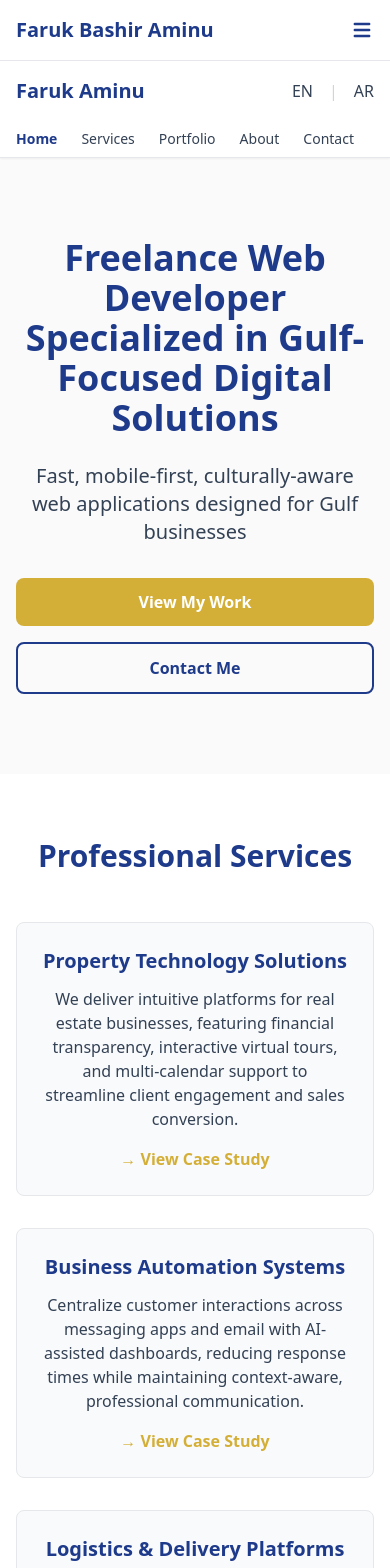
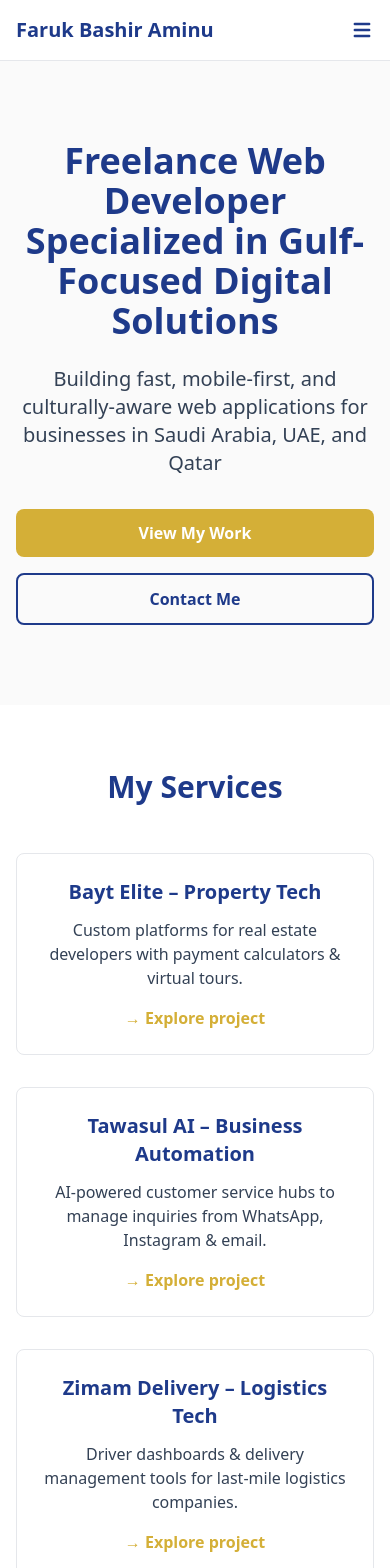
Before and after one commit to fazetdev/fazet.dev, a Next.js app: page /ar in a window 390 px wide. Shown: the top 1568 px of the page. Built offline with nearby package versions, Linux system fonts and the light colour scheme; what tailwindcss-rtl would draw is missing.

Commit message:
fix: complete responsive header solution - all duplicate headers removed

```diff
--- a/app/[locale]/page.js
+++ b/app/[locale]/page.js
@@ -7,89 +7,75 @@ export default function Home({ params }) {
     en: {
       hero: {
         title: "Freelance Web Developer Specialized in Gulf-Focused Digital Solutions",
-        subtitle: "Fast, mobile-first, culturally-aware web applications designed for Gulf businesses",
+        subtitle: "Building fast, mobile-first, and culturally-aware web applications for businesses in Saudi Arabia, UAE, and Qatar",
         viewWork: "View My Work",
         contactMe: "Contact Me"
       },
       services: {
-        title: "Professional Services",
+        title: "My Services",
         items: [
           {
-            title: "Property Technology Solutions",
-            description: "We deliver intuitive platforms for real estate businesses, featuring financial transparency, interactive virtual tours, and multi-calendar support to streamline client engagement and sales conversion.",
-            link: "#property-tech-case",
-            linkText: "View Case Study"
+            title: "Bayt Elite – Property Tech",
+            description: "Custom platforms for real estate developers with payment calculators & virtual tours.",
+            link: "#bayt-elite-case-study",
+            linkText: "Explore project"
           },
           {
-            title: "Business Automation Systems",
-            description: "Centralize customer interactions across messaging apps and email with AI-assisted dashboards, reducing response times while maintaining context-aware, professional communication.",
-            link: "#business-automation-case",
-            linkText: "View Case Study"
+            title: "Tawasul AI – Business Automation",
+            description: "AI-powered customer service hubs to manage inquiries from WhatsApp, Instagram & email.",
+            link: "#tawasul-ai-case-study",
+            linkText: "Explore project"
           },
           {
-            title: "Logistics & Delivery Platforms",
-            description: "Optimize last-mile operations with driver-focused dashboards, real-time tracking, offline capabilities, and analytics, improving efficiency and minimizing operational errors.",
-            link: "#logistics-case",
-            linkText: "View Case Study"
+            title: "Zimam Delivery – Logistics Tech",
+            description: "Driver dashboards & delivery management tools for last-mile logistics companies.",
+            link: "#zimam-delivery-case-study",
+            linkText: "Explore project"
           },
           {
-            title: "Operational Dashboards",
-            description: "Empower service businesses with data-driven dashboards for scheduling, payments, client tracking, and multilingual support—allowing managers to make informed decisions quickly and confidently.",
-            link: "#dashboard-case",
-            linkText: "View Case Study"
+            title: "Al-Multaqa – Business Dashboards",
+            description: "Custom admin dashboards for salons, clinics, and service businesses to manage operations.",
+            link: "#al-multaqa-case-study",
+            linkText: "Explore project"
           }
         ]
-      },
-      nav: {
-        home: "Home",
-        services: "Services",
-        portfolio: "Portfolio",
-        about: "About",
-        contact: "Contact"
       }
     },
     ar: {
       hero: {
         title: "مطور ويب مستقل متخصص في الحلول الرقمية الموجهة للخليج",
-        subtitle: "تطبيقات ويب سريعة وملائمة للجوال، مصممة خصيصًا لشركات الخليج",
+        subtitle: "نبني تطبيقات ويب سريعة وملائمة للجوال ومراعية للثقافة للشركات في السعودية والإمارات وقطر",
         viewWork: "شاهد أعمالي",
         contactMe: "اتصل بي"
       },
       services: {
-        title: "خدمات احترافية",
+        title: "خدماتي",
         items: [
           {
-            title: "حلول تقنية العقارات",
-            description: "نوفر منصات سهلة الاستخدام لشركات العقارات، مع شفافية مالية كاملة، جولات افتراضية تفاعلية، ودعم متعدد للتقويمات لتسهيل التعامل مع العملاء وزيادة المبيعات.",
-            link: "#property-tech-case",
-            linkText: "عرض دراسة الحالة"
+            title: "بيت إيليت – تقنية العقارات",
+            description: "منصات مخصصة لمطوري العقارات مع حاسبات الدفع والجولات الافتراضية.",
+            link: "#bayt-elite-case-study",
+            linkText: "عرض دراسة حالة بيت إيليت"
           },
           {
-            title: "أنظمة أتمتة الأعمال",
-            description: "جمع كل تفاعلات العملاء من تطبيقات المراسلة والبريد الإلكتروني في لوحة واحدة مدعومة بالذكاء الاصطناعي، لتقليل وقت الاستجابة مع الحفاظ على التواصل الاحترافي والسياقي.",
-            link: "#business-automation-case",
-            linkText: "عرض دراسة الحالة"
+            title: "تواصل AI – أتمتة الأعمال",
+            description: "مراكز خدمة عملاء مدعومة بالذكاء الاصطناعي لإدارة الاستفسارات من واتساب وإنستغرام والبريد الإلكتروني.",
+            link: "#tawasul-ai-case-study",
+            linkText: "عرض دراسة حالة تواصل AI"
           },
           {
-            title: "منصات الخدمات اللوجستية والتوصيل",
-            description: "تحسين عمليات الميل الأخير عبر لوحات تحكم موجهة للسائقين، تتبع لحظي، دعم العمل دون اتصال، وتحليلات دقيقة لتقليل الأخطاء وزيادة الكفاءة.",
-            link: "#logistics-case",
-            linkText: "عرض دراسة الحالة"
+            title: "زِمَام دليفري – تقنية الخدمات اللوجستية",
+            description: "لوحات تحكم السائقين وأدوات إدارة التوصيل لشركات الخدمات اللوجستية من الميل الأخير.",
+            link: "#zimam-delivery-case-study",
+            linkText: "عرض دراسة حالة زِمَام دليفري"
           },
           {
-            title: "لوحات التحكم التشغيلية",
-            description: "تمكين الأعمال الخدمية بلوحات تحكم قائمة على البيانات للجدولة، المدفوعات، تتبع العملاء، ودعم متعدد اللغات، مما يتيح للمديرين اتخاذ قرارات سريعة وواعية.",
-            link: "#dashboard-case",
-            linkText: "عرض دراسة الحالة"
+            title: "الملتقى – لوحات تحكم الأعمال",
+            description: "لوحات تحكم إدارية مخصصة لصالونات وعيادات وأعمال الخدمات لإدارة العمليات.",
+            link: "#al-multaqa-case-study",
+            linkText: "عرض دراسة حالة الملتقى"
           }
         ]
-      },
-      nav: {
-        home: "الرئيسية",
-        services: "الخدمات",
-        portfolio: "الأعمال",
-        about: "عني",
-        contact: "اتصل"
       }
     }
   };
@@ -97,45 +83,15 @@ export default function Home({ params }) {
   const t = content[locale] || content.en;
 
   return (
-    <div className="min-h-screen bg-background">
-      {/* Header */}
-      <header className="bg-white shadow-sm border-b border-gray-200">
-        <div className="max-w-7xl mx-auto px-4 py-4 flex justify-between items-center">
-          <Link href={`/${locale}`} className="text-xl font-bold text-primary">Faruk Aminu</Link>
-          <div className="flex space-x-4 rtl:space-x-reverse">
-            <Link href="/en" className="text-text hover:text-primary">EN</Link>
-            <span className="text-gray-300">|</span>
-            <Link href="/ar" className="text-text hover:text-primary">AR</Link>
-          </div>
-        </div>
-        <nav className="max-w-7xl mx-auto px-4 py-2 flex space-x-6 rtl:space-x-reverse text-sm">
-          <Link href={`/${locale}`} className="text-primary font-semibold">{t.nav.home}</Link>
-          <Link href={`/${locale}/services`} className="text-text hover:text-primary">{t.nav.services}</Link>
-          <Link href={`/${locale}/portfolio`} className="text-text hover:text-primary">{t.nav.portfolio}</Link>
-          <Link href={`/${locale}/about`} className="text-text hover:text-primary">{t.nav.about}</Link>
-          <Link href={`/${locale}/contact`} className="text-text hover:text-primary">{t.nav.contact}</Link>
-        </nav>
-      </header>
-
+    <div className="min-h-screen bg-background" dir={locale === 'ar' ? 'rtl' : 'ltr'}>
       {/* Hero */}
       <section className="py-20 px-4 text-center">
         <div className="max-w-4xl mx-auto">
           <h1 className="text-4xl md:text-6xl font-bold text-primary mb-6">{t.hero.title}</h1>
           <p className="text-xl md:text-2xl text-text mb-8 max-w-3xl mx-auto">{t.hero.subtitle}</p>
           <div className="flex flex-col sm:flex-row gap-4 justify-center">
-            <Link
-              href={`/${locale}/portfolio`}
-              prefetch={true}
-              className="bg-accent text-white px-8 py-3 rounded-lg font-semibold hover:bg-yellow-600 transition-colors"
-            >
-              {t.hero.viewWork}
-            </Link>
-            <Link
-              href={`/${locale}/contact`}
-              className="border-2 border-primary text-primary px-8 py-3 rounded-lg font-semibold hover:bg-primary hover:text-white transition-colors"
-            >
-              {t.hero.contactMe}
-            </Link>
+            <Link href={`/${locale}/portfolio`} className="bg-accent text-white px-8 py-3 rounded-lg font-semibold hover:bg-yellow-600 transition-colors">{t.hero.viewWork}</Link>
+            <Link href={`/${locale}/contact`} className="border-2 border-primary text-primary px-8 py-3 rounded-lg font-semibold hover:bg-primary hover:text-white transition-colors">{t.hero.contactMe}</Link>
           </div>
         </div>
       </section>
@@ -145,16 +101,11 @@ export default function Home({ params }) {
         <div className="max-w-6xl mx-auto">
           <h2 className="text-3xl md:text-4xl font-bold text-primary text-center mb-12">{t.services.title}</h2>
           <div className="grid md:grid-cols-2 gap-8">
-            {t.services.items.map((service, index) => (
-              <div key={index} className="text-center p-6 border border-gray-200 rounded-lg hover:shadow-lg transition-shadow bg-gray-50">
+            {t.services.items.map((service, i) => (
+              <div key={i} className="text-center p-6 border border-gray-200 rounded-lg hover:shadow-lg transition-shadow">
                 <h3 className="text-xl font-bold text-primary mb-3">{service.title}</h3>
                 <p className="text-text mb-4">{service.description}</p>
-                <Link
-                  href={service.link}
-                  className="text-accent font-semibold hover:underline inline-flex items-center"
-                >
-                  → {service.linkText}
-                </Link>
+                <Link href={service.link} className="text-accent font-semibold hover:underline inline-flex items-center">→ {service.linkText}</Link>
               </div>
             ))}
           </div>
--- a/app/page.js
+++ /dev/null
@@ -1,116 +0,0 @@
-import Link from 'next/link';
-
-export default function Home({ params }) {
-  const locale = params?.slug?.[0] || 'en';
-
-  const content = {
-    en: {
-      hero: {
-        title: "Freelance Web Developer Specialized in Gulf-Focused Digital Solutions",
-        subtitle: "Building fast, mobile-first, and culturally-aware web applications for businesses in Saudi Arabia, UAE, and Qatar",
-        viewWork: "View My Work",
-        contactMe: "Contact Me"
-      },
-      services: {
-        title: "My Services",
-        items: [
-          {
-            title: "Bayt Elite – Property Tech",
-            description: "Custom platforms for real estate developers with payment calculators & virtual tours.",
-            link: "#bayt-elite-case-study",
-            linkText: "Explore project"
-          },
-          {
-            title: "Tawasul AI – Business Automation",
-            description: "AI-powered customer service hubs to manage inquiries from WhatsApp, Instagram & email.",
-            link: "#tawasul-ai-case-study",
-            linkText: "Explore project"
-          },
-          {
-            title: "Zimam Delivery – Logistics Tech",
-            description: "Driver dashboards & delivery management tools for last-mile logistics companies.",
-            link: "#zimam-delivery-case-study",
-            linkText: "Explore project"
-          },
-          {
-            title: "Al-Multaqa – Business Dashboards",
-            description: "Custom admin dashboards for salons, clinics, and service businesses to manage operations.",
-            link: "#al-multaqa-case-study",
-            linkText: "Explore project"
-          }
-        ]
-      }
-    },
-    ar: {
-      hero: {
-        title: "مطور ويب مستقل متخصص في الحلول الرقمية الموجهة للخليج",
-        subtitle: "نبني تطبيقات ويب سريعة وملائمة للجوال ومراعية للثقافة للشركات في السعودية والإمارات وقطر",
-        viewWork: "شاهد أعمالي",
-        contactMe: "اتصل بي"
-      },
-      services: {
-        title: "خدماتي",
-        items: [
-          {
-            title: "بيت إيليت – تقنية العقارات",
-            description: "منصات مخصصة لمطوري العقارات مع حاسبات الدفع والجولات الافتراضية.",
-            link: "#bayt-elite-case-study",
-            linkText: "عرض دراسة حالة بيت إيليت"
-          },
-          {
-            title: "تواصل AI – أتمتة الأعمال",
-            description: "مراكز خدمة عملاء مدعومة بالذكاء الاصطناعي لإدارة الاستفسارات من واتساب وإنستغرام والبريد الإلكتروني.",
-            link: "#tawasul-ai-case-study",
-            linkText: "عرض دراسة حالة تواصل AI"
-          },
-          {
-            title: "زِمَام دليفري – تقنية الخدمات اللوجستية",
-            description: "لوحات تحكم السائقين وأدوات إدارة التوصيل لشركات الخدمات اللوجستية من الميل الأخير.",
-            link: "#zimam-delivery-case-study",
-            linkText: "عرض دراسة حالة زِمَام دليفري"
-          },
-          {
-            title: "الملتقى – لوحات تحكم الأعمال",
-            description: "لوحات تحكم إدارية مخصصة لصالونات وعيادات وأعمال الخدمات لإدارة العمليات.",
-            link: "#al-multaqa-case-study",
-            linkText: "عرض دراسة حالة الملتقى"
-          }
-        ]
-      }
-    }
-  };
-
-  const t = content[locale] || content.en;
-
-  return (
-    <div className="min-h-screen bg-background" dir={locale === 'ar' ? 'rtl' : 'ltr'}>
-      {/* Hero */}
-      <section className="py-20 px-4 text-center">
-        <div className="max-w-4xl mx-auto">
-          <h1 className="text-4xl md:text-6xl font-bold text-primary mb-6">{t.hero.title}</h1>
-          <p className="text-xl md:text-2xl text-text mb-8 max-w-3xl mx-auto">{t.hero.subtitle}</p>
-          <div className="flex flex-col sm:flex-row gap-4 justify-center">
-            <Link href={`/${locale}/portfolio`} className="bg-accent text-white px-8 py-3 rounded-lg font-semibold hover:bg-yellow-600 transition-colors">{t.hero.viewWork}</Link>
-            <Link href={`/${locale}/contact`} className="border-2 border-primary text-primary px-8 py-3 rounded-lg font-semibold hover:bg-primary hover:text-white transition-colors">{t.hero.contactMe}</Link>
-          </div>
-        </div>
-      </section>
-
-      {/* Services */}
-      <section className="py-16 px-4 bg-white">
-        <div className="max-w-6xl mx-auto">
-          <h2 className="text-3xl md:text-4xl font-bold text-primary text-center mb-12">{t.services.title}</h2>
-          <div className="grid md:grid-cols-2 gap-8">
-            {t.services.items.map((service, i) => (
-              <div key={i} className="text-center p-6 border border-gray-200 rounded-lg hover:shadow-lg transition-shadow">
-                <h3 className="text-xl font-bold text-primary mb-3">{service.title}</h3>
-                <p className="text-text mb-4">{service.description}</p>
-                <Link href={service.link} className="text-accent font-semibold hover:underline inline-flex items-center">→ {service.linkText}</Link>
-              </div>
-            ))}
-          </div>
-        </div>
-      </section>
-    </div>
-  );
-}
```
